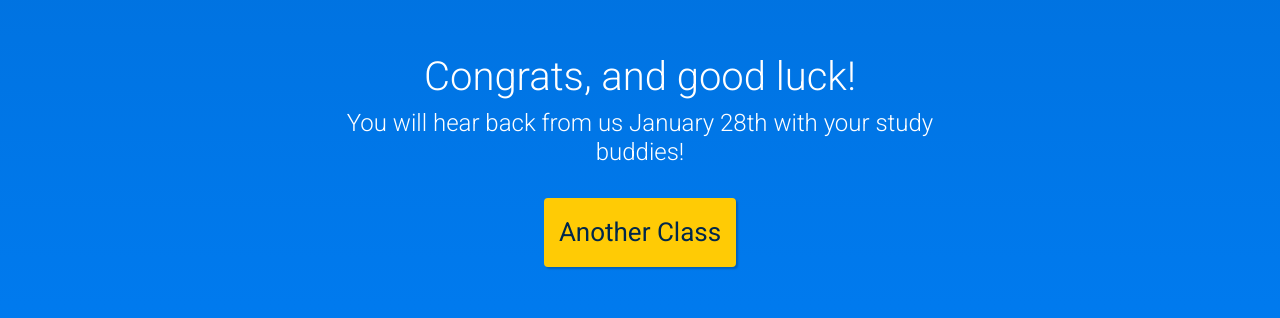
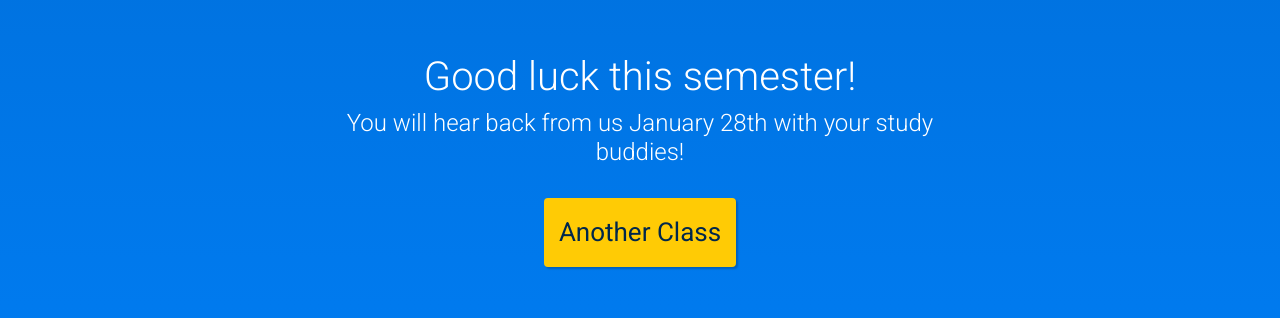
Before and after one commit to vjindal0112/studyBuddy, a React (Create React App) app: page /submitted in a window 1280 px wide. Shown: the part 228-546 px from the top of the page. Built offline with nearby package versions, Linux system fonts and the light colour scheme.

Commit message:
wording change for submit

```diff
--- a/src/pages/Submitted.js
+++ b/src/pages/Submitted.js
@@ -16,7 +16,7 @@ const Submitted = () => {
     <>
       <Header title="Submitted" />
       <div className="App">
-        <h1>Congrats, and good luck!</h1>
+        <h1>Good luck this semester!</h1>
         <Texth4>
           You will hear back from us January 28th with your study buddies!
         </Texth4>
```
